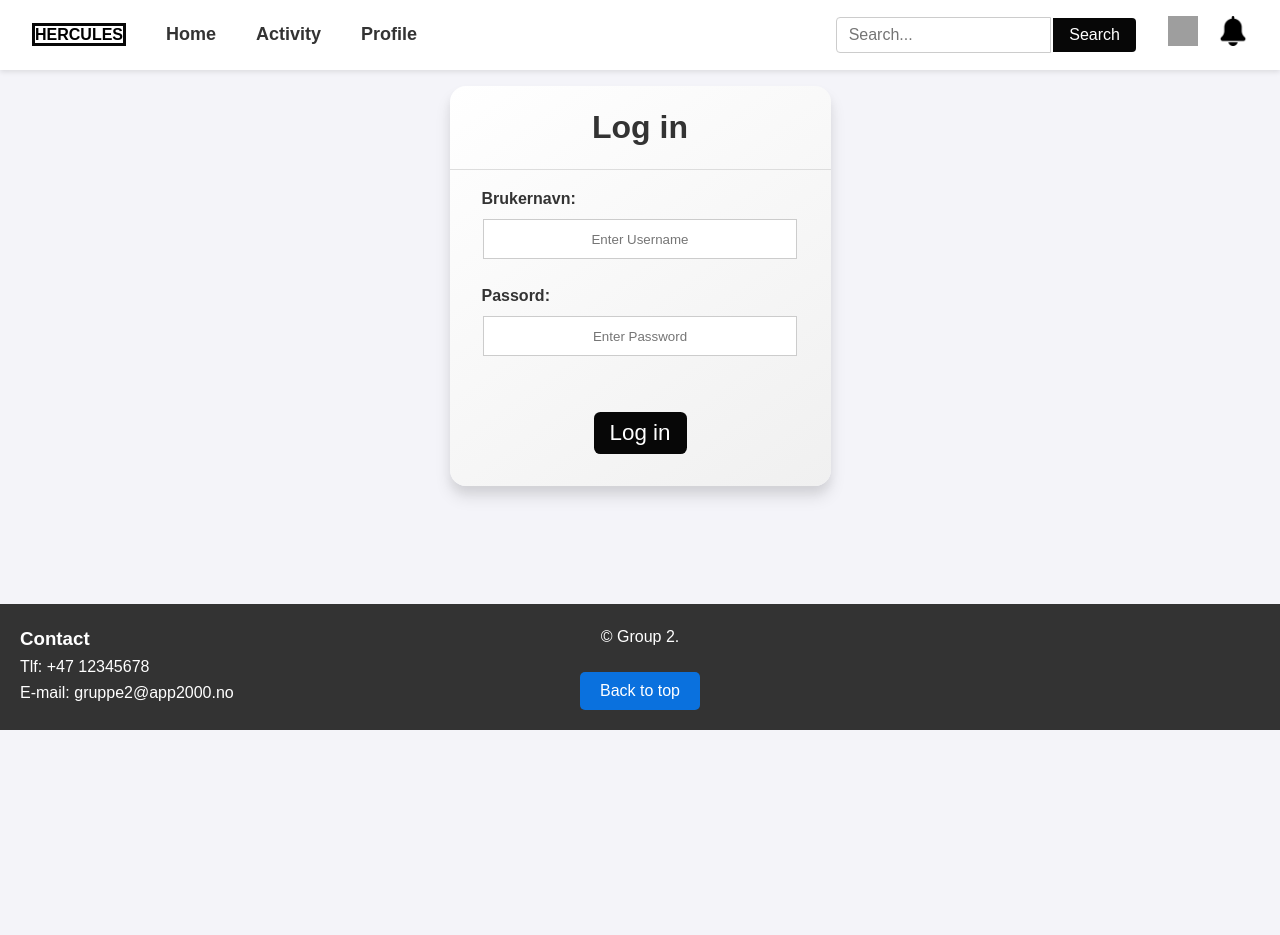
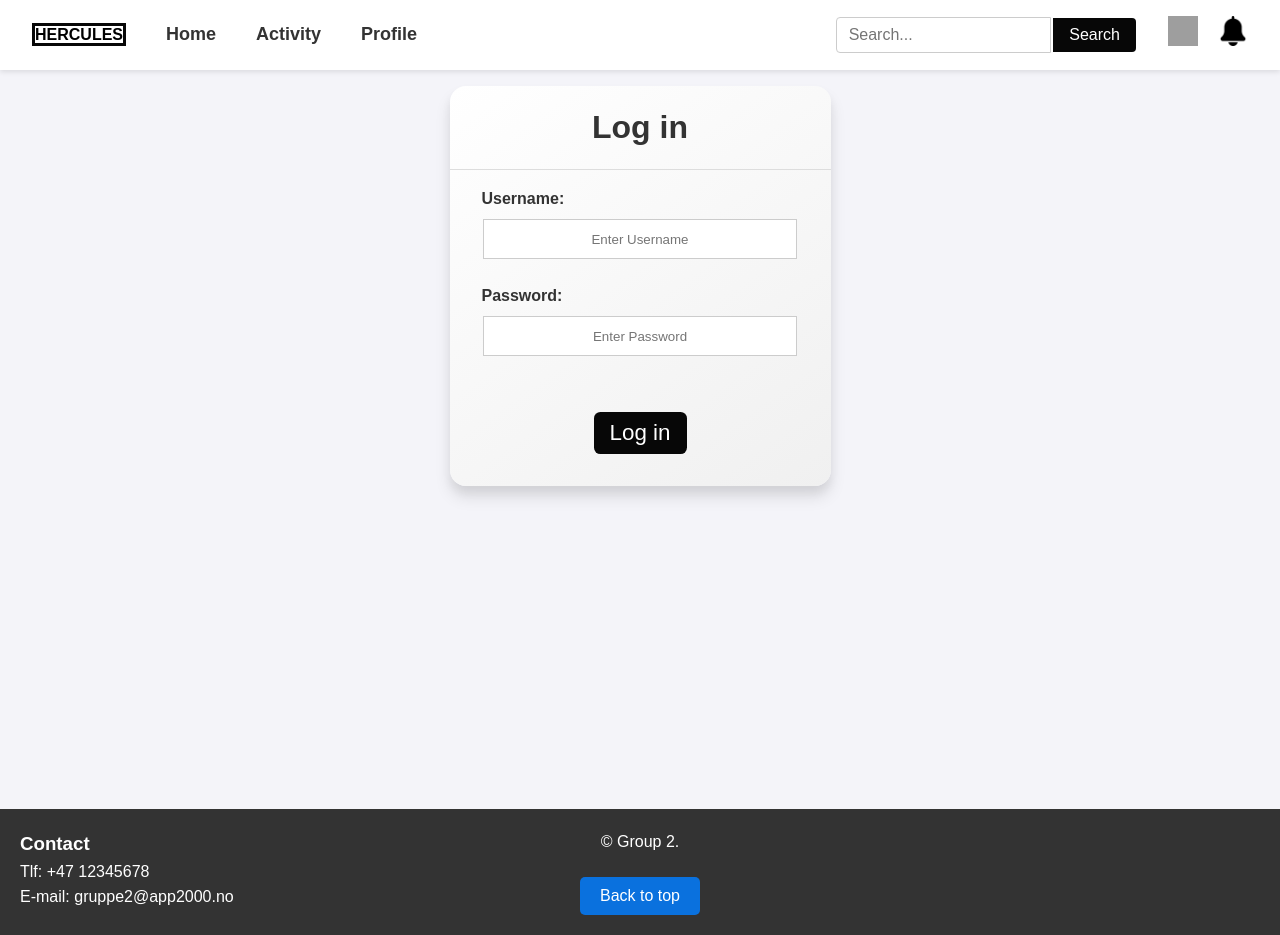
Before and after one commit to OscarGamst/APP2000-Group2, a React (Create React App) app: page /LogIn in a window 1280 px wide. Before the commit the page ends 800 px from the top, so only its background shows below. Built offline with nearby package versions, Linux system fonts and the light colour scheme; grey boxes are pictures that could not be loaded.

Commit message:
testing redirect function after if statement(related to login)

```diff
--- a/package.json
+++ b/package.json
@@ -6,7 +6,7 @@
     "@testing-library/jest-dom": "^4.2.4",
     "@testing-library/react": "^9.3.2",
     "@testing-library/user-event": "^7.1.2",
-    "axios": "^1.7.9",
+    "axios": "^1.8.1",
     "react": "^18.3.1",
     "react-dom": "^18.3.1",
     "react-router-dom": "^7.1.3",
--- a/src/components/LogInComponent.jsx
+++ b/src/components/LogInComponent.jsx
@@ -1,5 +1,5 @@
  import React, { useState } from 'react';
-
+ import { useNavigate } from 'react-router-dom'; //det her ska brukes for å "redirecte" til andre sider
 //med utgangspunkt i kode fra forelesninger, og hjjelp fra internett :)
 //ville jeg lage en loginn-funksjon som bare tar et brukernavn og et passord fra bruker
 //og sammenlikner med brukernavn og passord som er lagret et annet sted.
@@ -13,23 +13,24 @@ const LogInComponent = () => {
   });
 
   const [message, setMessage] = useState('');
+  const navigate = useNavigate();
 
-  const handleChange = (e) => {
+  const handleChange = (e) => { //håndterer når vi skriver i inputsa
     const { name, value } = e.target;
     setLoginData(prevState => ({
       ...prevState,
       [name]: value
     }));
-    //console.log("Log in data:", LoginData);
+    console.log("Log in data:", LoginData);
   };
 
 
-  const handleSubmit = (e) => {
+  const handleSubmit = (e) => { //når vi trykker på knappen
     e.preventDefault();
 
     console.log('Bruker:', LoginData);
 
-    fetch('http://localhost:3000/brukere.txt')
+    fetch("http://localhost:3000/brukere.txt")
     .then(response => response.text())
     .then(fileText => {
       //const lines = fileText.trim('\n','\r');
@@ -50,9 +51,10 @@ const LogInComponent = () => {
       const brukerFunnet = liste.find(user => user.username === LoginData.username && user.password === LoginData.password);
 
       if (brukerFunnet) {
-        setMessage('Logget inn');
+        setMessage("Logget inn");
+        setTimeout(() => {navigate("/")},1500); //går til main etter ett og et halvt sek, så brukern ser at loginn funka og greier :D
       } else {
-        setMessage('Feil passord eller brukernavn! >:(')
+        setMessage("Feil passord eller brukernavn! >:(")
       }
       return liste;
     });
@@ -65,7 +67,7 @@ const LogInComponent = () => {
       <h2>Log in</h2>
       <div className="logInContainer">
 
-        <label htmlFor="username">Brukernavn: </label>
+        <label htmlFor="username">Username: </label>
         <input
           type="text"
           name="username"
@@ -77,7 +79,7 @@ const LogInComponent = () => {
 
 
 
-        <label htmlFor="password" >Passord: </label>
+        <label htmlFor="password" >Password: </label>
         <input
           type="password"
           name="password"
--- a/src/pages/LogIn.jsx
+++ b/src/pages/LogIn.jsx
@@ -11,7 +11,10 @@ function LogIn() {
             </div>
             <div className="login-page-empty"></div><div className="login-page-empty"></div>
         </div>
-        <br/><br/><br/><br/></>
+        <br/><br/><br/><br/>
+        <br/><br/><br/><br/>
+        <br/><br/><br/><br/>
+        </>
     );
 }
 
```
Also changed, not shown: 1 other file (tests, documents, lock files or other folders).
